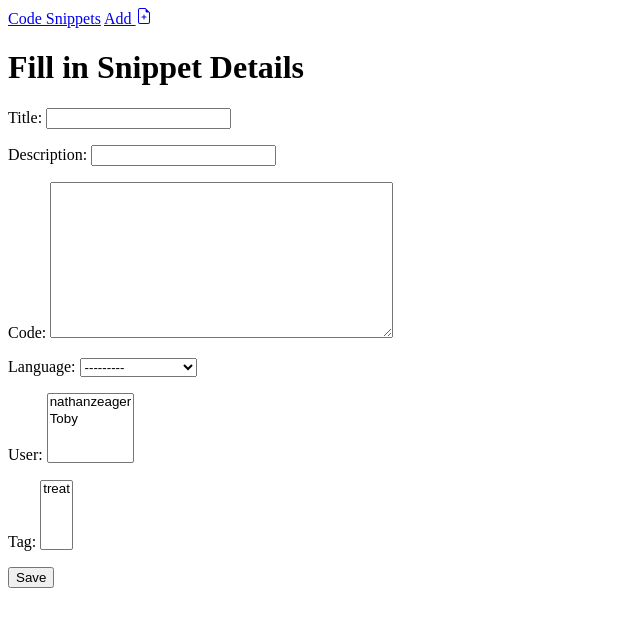
After one commit to nzeager/code-snippet-manager, a Django app: page /snippets/new in a window 1280 px wide. The commit adds this page. Shown: the top 627 px of the page, without its empty margins (0-640 px from the left). Run offline with Django 4.2, Linux system fonts and the light colour scheme; data comes from the database, SQL or seed files in the repository; both versions use the stored data as it was after the commit.

Commit message:
Added create functionality for snippets

```diff
--- /dev/null
+++ b/snippets/forms.py
@@ -0,0 +1,9 @@
+from django import forms
+from .models import Snippet
+
+
+class SnippetForm(forms.ModelForm):
+
+    class Meta:
+        model = Snippet
+        fields = ('title', 'description', 'code', 'language', 'user', 'tag')
--- a/snippets/urls.py
+++ b/snippets/urls.py
@@ -4,4 +4,5 @@ from . import views
 urlpatterns = [
     path('', views.list_snippet, name='list_snippet'),
     path('snippets/<int:pk>', views.detail_snippet, name='detail_snippet'),
+    path('snippets/new', views.create_snippet, name='create_snippet')
 ]
--- a/snippets/views.py
+++ b/snippets/views.py
@@ -1,5 +1,6 @@
 from django.shortcuts import render, get_object_or_404, redirect
 from .models import Snippet
+from .forms import SnippetForm
 
 # Create your views here.
 
@@ -12,3 +13,14 @@ def list_snippet(request):
 def detail_snippet(request, pk):
     snippet = get_object_or_404(Snippet, pk=pk)
     return render(request, 'snippets/detail_snippet.html', {"snippet": snippet})
+
+
+def create_snippet(request):
+    if request.method == "POST":
+        form = SnippetForm(request.POST)
+        if form.is_valid():
+            snippet = form.save()
+            return redirect('detail_snippet', pk=snippet.pk)
+    else:
+        form = SnippetForm()
+    return render(request, 'snippets/edit_snippet.html', {'form': form})
--- a/templates/base.html
+++ b/templates/base.html
@@ -9,6 +9,10 @@
     <title> {% block title %} {% endblock title %}</title>
 </head>
 <body>
+    <header>
+        <a href="{% url 'list_snippet' %}">Code Snippets</a>
+        <a href="{% url 'create_snippet' %}"> Add {% include "./snippets/icons/file-earmark-plus.svg" %}</a>
+    </header>
     {% block content %}
     {% endblock content %}
 </body>
--- /dev/null
+++ b/templates/snippets/edit_snippet.html
@@ -0,0 +1,10 @@
+{% extends 'base.html' %}
+
+{% block content %}
+    <h1>Fill in Snippet Details</h1>
+    <form method="POST" class="album-form">
+        {% csrf_token %}
+        {{ form.as_p }}
+        <button type="submit">Save</button>
+    </form>
+{% endblock content %}
```
Also changed, not shown: db.sqlite3, templates/snippets/icons/file-earmark-plus.svg (added), templates/snippets/icons/pencil-fill.svg (added), templates/snippets/icons/trash.svg (added).
